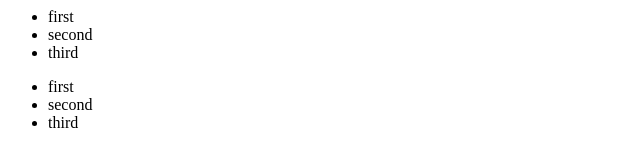
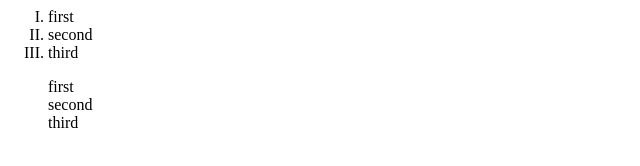
Before and after one commit to knightmoves-schools/019-lists-serenitydedman09, a website: page index.html in a window 1280 px wide. Shown: the full height of the page, 0-640 px from the left. Drawn offline with Linux system fonts and the light colour scheme.

```diff
--- a/index.html
+++ b/index.html
@@ -4,11 +4,11 @@
     <title>Lists</title>
     <style>
         .roman-numeral {
-
+            list-style-type: upper-roman;
         }
 
         .bullet-point {
-
+            list-style-type: none;
         }
     </style>
 </head>
```
